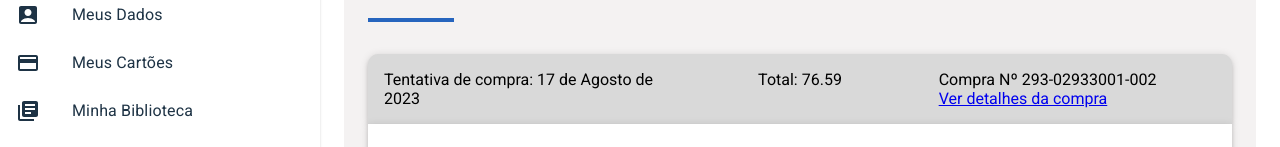
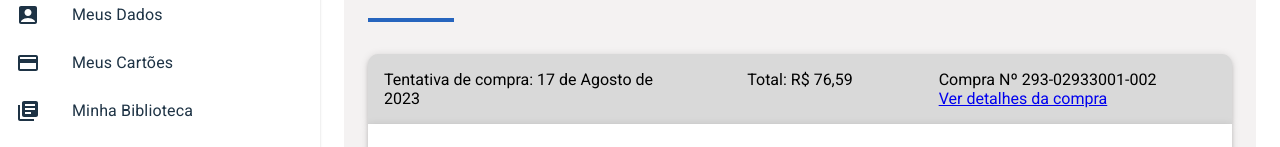
Before and after one commit to byte-stack-uefs/livrum, a Next.js app in the folder phase_4/app/webapp/: page /cliente/historico in a window 1280 px wide. Shown: the part 289-436 px from the top of the page. Built offline with nearby package versions, Linux system fonts and the light colour scheme.

Commit message:
Formatando valor do card

```diff
--- a/phase_4/app/webapp/app/components/PurchaseItemCard.tsx
+++ b/phase_4/app/webapp/app/components/PurchaseItemCard.tsx
@@ -1,11 +1,8 @@
 import React from "react";
 import Link from "next/link";
-import Image from "next/image";
-import Ebook from "../interfaces/Ebook";
 import { ReportProblem } from "@mui/icons-material";
 import PurchaseItem from "../interfaces/PurchaseItem";
-import PurchaseDetailsModal from "./PurchaseDetailsModal";
-import { Box, Button, Grid, List, ListItem, Modal, Stack } from "@mui/material";
+import { Box, Button, Grid, List, ListItem, Stack } from "@mui/material";
 import InHistoryEbookCard from "./InHistoryEbookCard";
 
 type PurchaseItemCardProps = {
@@ -28,7 +25,7 @@ const DisplayHeaderInfo: React.FC<PurchaseItemCardProps> = ({ purchaseItem }) =>
                     {getPurchaseDateText(purchaseItem)}
                 </Grid>
                 <Grid item xs={4} textAlign="center">
-                    Total: {purchaseItem.price}
+                    Total: {purchaseItem.price.toLocaleString("pt-br", { style: "currency", currency: "BRL" })}
                 </Grid>
                 <Grid item xs={4}>
                     <Stack>
@@ -48,7 +45,6 @@ const PurchaseItemCardHeader: React.FC<PurchaseItemCardProps> = ({ purchaseItem
         </Box>
     );
 };
-
 
 const PurchaseItemContainer: React.FC<PurchaseItemCardProps> = ({ purchaseItem, onSelect }) => {
     function getColor(status: string): string {
```
